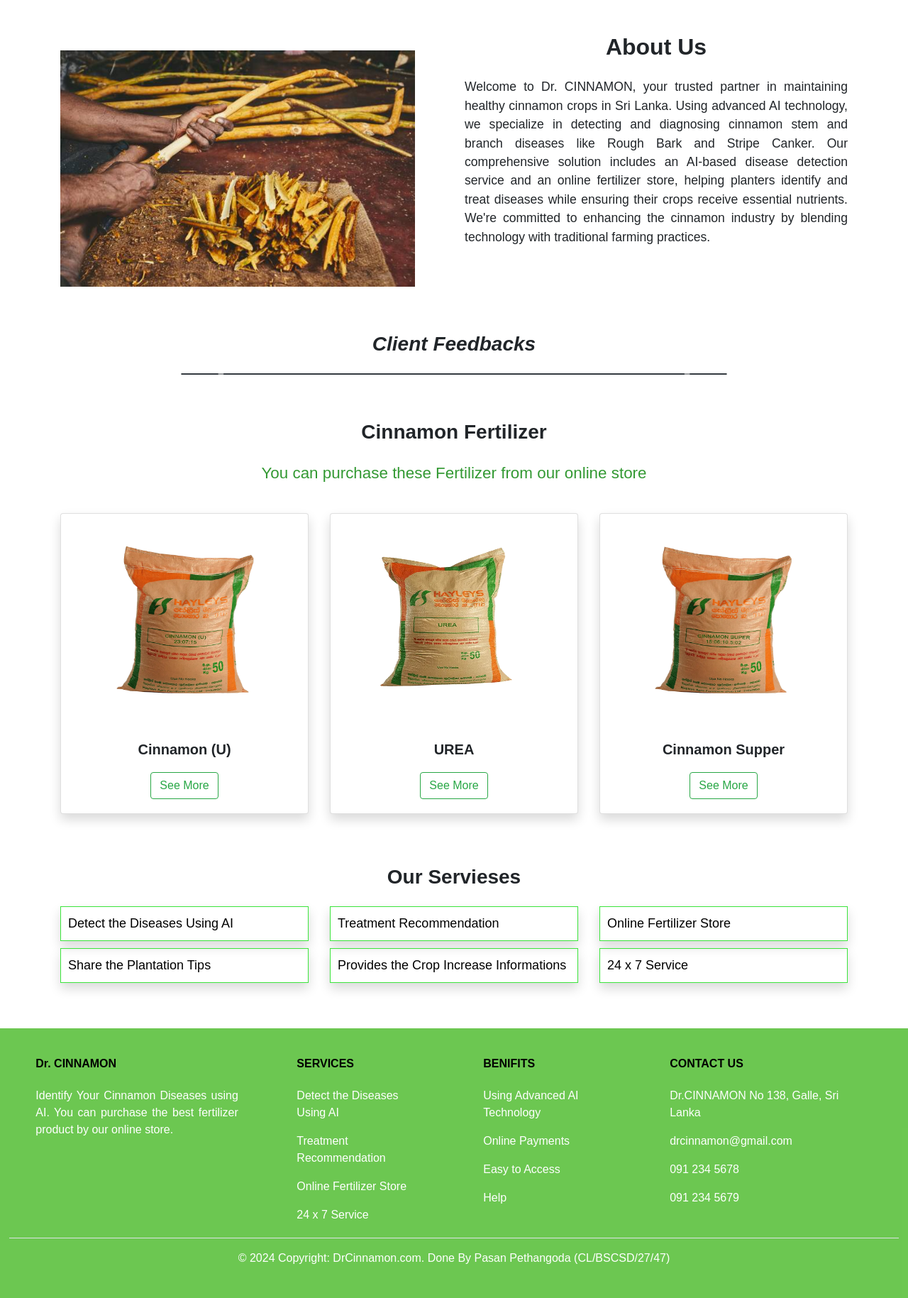
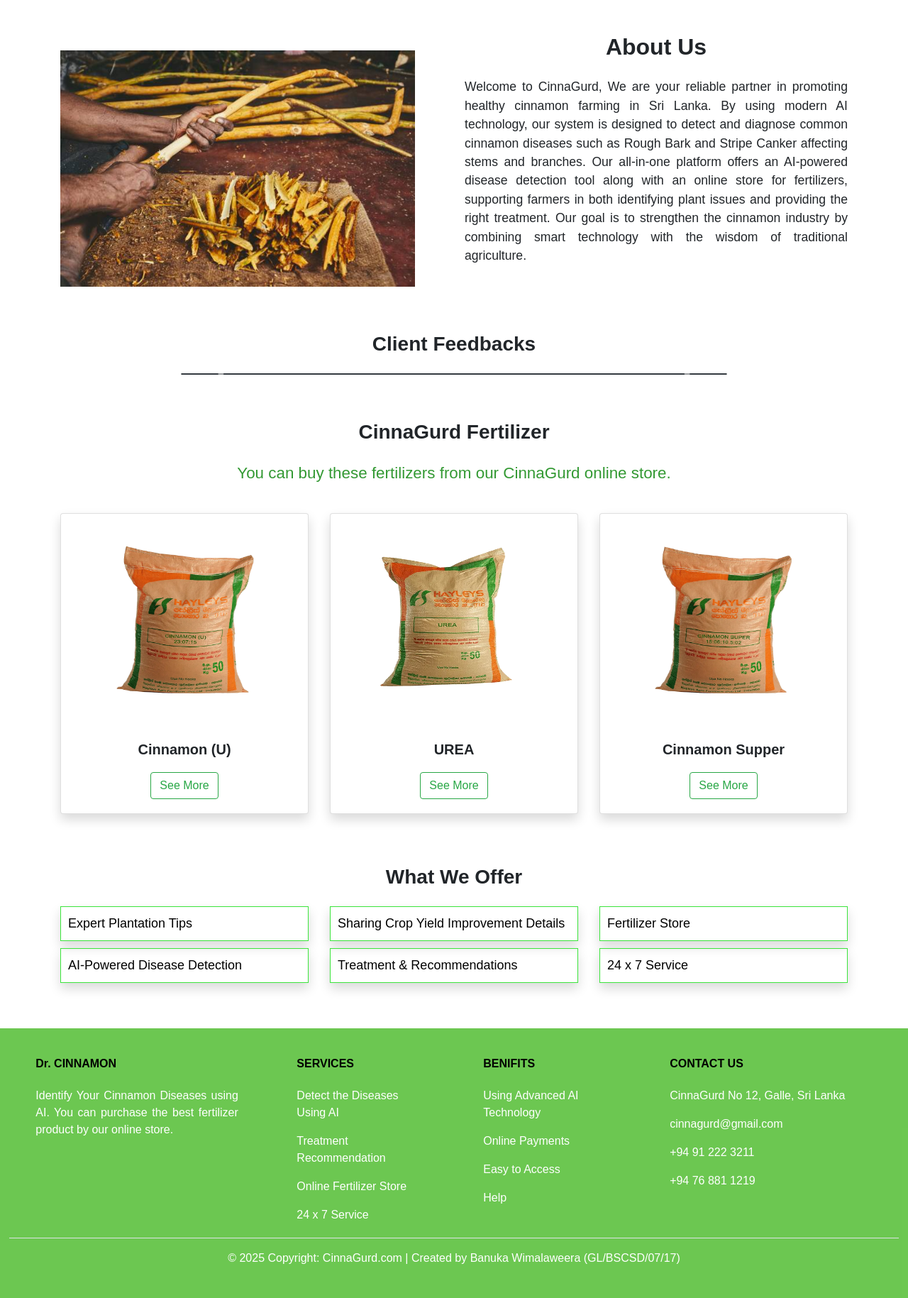
Before and after one commit to YasasriBanuka/Research-Development, a Flask app: page / in a window 1280 px wide. Shown: the part 698-2527 px from the top of the page at 71% size. Run offline with Flask 2, Linux system fonts and the light colour scheme; data that the repository does not hold is empty; some libraries are stand-ins or nearby versions.

```diff
--- a/static/css/styles.css
+++ b/static/css/styles.css
@@ -11,7 +11,7 @@ body {
     position: relative;
     height: 80vh;
     background: linear-gradient(rgba(0,0,0,0.7),
-    rgba(0,0,0,0.7)), url('https://www.ceylonboutique.com/cdn/shop/articles/cinnamon-2.webp') center/cover no-repeat;
+    rgba(0,0,0,0.7)), url('https://cdn.shopify.com/s/files/1/0767/4655/files/cinnamon-3809537_1280_600x600.jpg?v=1608223153') center/cover no-repeat;
     display: flex;
     align-items: center;
     justify-content: center;
--- a/templates/detect.html
+++ b/templates/detect.html
@@ -52,7 +52,7 @@
 
 <!-- Navbar start -->
 <nav class="navbar navbar-expand-lg navbar-dark bg-dark">
-  <a class="navbar-brand pl-5" href="/">Dr. CINNAMON</a>
+  <a class="navbar-brand pl-5" href="/">CinnaGurd</a>
   <div class="collapse navbar-collapse">
     <ul class="navbar-nav ml-auto pr-5">
       <li class="nav-item">
--- a/templates/feedback.html
+++ b/templates/feedback.html
@@ -127,6 +127,7 @@
 </div>
 </div>
 </div>
+
 <!-- Display Feedback section -->
 
     <script src="https://code.jquery.com/jquery-3.5.1.slim.min.js"></script>
--- a/templates/index.html
+++ b/templates/index.html
@@ -3,8 +3,8 @@
   <head>
     <meta charset="utf-8">
     <meta name="viewport" content="width=device-width, initial-scale=1, shrink-to-fit=no">
-    <title>Dr.CINNAMON - Cinnamon Plant Disease Detection</title>
-    <link rel="icon" href="{{ url_for('image_file', filename='cinnamon.png') }}" type="image/x-icon">
+    <title>CinnaGurd</title>
+    <link rel="icon" href="{{ url_for('image_file', filename='Cinna.png') }}" type="image/x-icon">
     <link href="https://stackpath.bootstrapcdn.com/bootstrap/4.5.2/css/bootstrap.min.css" rel="stylesheet">
     <link rel="stylesheet" href="{{ url_for('static', filename='css/styles.css') }}">
 
@@ -14,7 +14,7 @@
 
 <!-- Navbar start -->
 <nav class="navbar navbar-expand-lg navbar-dark bg-dark border-bottom border-success">
-  <a class="navbar-brand pl-5" href="/">Dr. CINNAMON</a>
+  <a class="navbar-brand pl-5" href="/">CinnaGurd</a>
   <div class="collapse navbar-collapse">
     <ul class="navbar-nav ml-auto pr-5">
       <li class="nav-item">
@@ -35,8 +35,8 @@
 <!-- Hero Section  -->
 <div class="hero-section">
       <div class="hero-content">
-        <h1>Welcome to Dr.CINNAMON</h1>
-        <p class="p">Click the Get Start button for the Detect the Cinnamon Plant Diseases</p>
+        <h1>Welcome to CinnaGurd</h1>
+        <p class="p">Click “Get Started” to Detect Diseases in Cinnamon Stems</p>
         <a class="button" href="/detect">GET STARTED</a>
       </div>
 </div>
@@ -54,12 +54,12 @@
         <div class="col-lg-6 col-md-12 col-12 ps-lg-2 ">
             <div class="about-text">
             <h2 class="pb-3 text-center display-5 font-weight-bold">About Us</h2>
-            <p>Welcome to Dr. CINNAMON, your trusted partner in maintaining healthy cinnamon crops in Sri Lanka.
-              Using advanced AI technology, we specialize in detecting and diagnosing cinnamon stem and branch
-              diseases like Rough Bark and Stripe Canker. Our comprehensive solution includes an AI-based disease
-              detection service and an online fertilizer store, helping planters identify and treat diseases while
-              ensuring their crops receive essential nutrients. We're committed to enhancing the cinnamon industry by
-              blending technology with traditional farming practices.</p>
+            <p>Welcome to CinnaGurd, We are your reliable partner in promoting healthy cinnamon farming in Sri Lanka.
+              By using modern AI technology, our system is designed to detect and diagnose common cinnamon diseases such as
+              Rough Bark and Stripe Canker affecting stems and branches. Our all-in-one platform offers an AI-powered
+              disease detection tool along with an online store for fertilizers, supporting farmers in both identifying
+              plant issues and providing the right treatment. Our goal is to strengthen the cinnamon industry by
+              combining smart technology with the wisdom of traditional agriculture.</p>
 
             </div>
         </div>
@@ -69,7 +69,7 @@
 
 <!-- Display Feedback section -->
 <div class="container mt-5 pt-3" style="max-width: 800px;">
-  <h3 class="text-center font-weight-bold"><i>Client Feedbacks</i></h3>
+  <h3 class="text-center font-weight-bold"><B>Client Feedbacks</B></h3>
   <div class="row">
     <div class="col-12">
        <div id="feedbackCarousel" class="carousel slide mt-3 border border-dark" style="border-radius: 10px;" data-ride="carousel">
@@ -102,9 +102,9 @@
 
 <!-- Fertilizer Section -->
 <div class="our-team container mt-5 mb-5">
-  <h3 class="text-center display-6 font-weight-bold pt-3">Cinnamon Fertilizer</h3>
+  <h3 class="text-center display-6 font-weight-bold pt-3"><B>CinnaGurd Fertilizer</B></h3>
     <div class="row justify-content-center">
-      <p class="lead pt-3 text-center">You can purchase these Fertilizer from our online store</p>
+      <p class="lead pt-3 text-center">You can buy these fertilizers from our CinnaGurd online store.</p>
     </div>
   <div class="row pt-4 mb-5">
     <div class="col-lg-4 col-md-4 col-sm-12">
@@ -143,24 +143,24 @@
 
 <!-- Services Section  -->
 <div class="container mt-5 mb-5">
-<h3 class="text-center display-6 font-weight-bold pt-4">Our Servieses</h3>
+<h3 class="text-center display-6 font-weight-bold pt-4"><B>What We Offer</B></h3>
   <div class="row pt-3">
     <div class="col-md-4">
      <ul class="responsive-list">
-        <li class="responsive-list-item shadow">Detect the Diseases Using AI</li>
-        <li class="responsive-list-item shadow">Share the Plantation Tips</li>
+        <li class="responsive-list-item shadow">Expert Plantation Tips</li>
+        <li class="responsive-list-item shadow">AI-Powered Disease Detection</li>
 
       </ul>
     </div>
     <div class="col-md-4">
       <ul class="responsive-list">
-        <li class="responsive-list-item shadow">Treatment Recommendation</li>
-        <li class="responsive-list-item shadow">Provides the Crop Increase Informations</li>
+        <li class="responsive-list-item shadow">Sharing Crop Yield Improvement Details</li>
+        <li class="responsive-list-item shadow">Treatment & Recommendations</li>
       </ul>
     </div>
     <div class="col-md-4">
       <ul class="responsive-list">
-        <li class="responsive-list-item shadow">Online Fertilizer Store</li>
+        <li class="responsive-list-item shadow">Fertilizer Store</li>
         <li class="responsive-list-item shadow">24 x 7 Service</li>
       </ul>
     </div>
@@ -219,10 +219,10 @@
         <hr class="w-100 clearfix d-md-none" />
         <div class="col-md-4 col-lg-3 col-xl-3 mx-auto mt-3">
           <h6 class="text-uppercase mb-4 font-weight-bold" style="color: black;">Contact Us</h6>
-          <p>Dr.CINNAMON No 138, Galle, Sri Lanka</p>
-          <p>drcinnamon@gmail.com</p>
-          <p>091 234 5678</p>
-          <p>091 234 5679</p>
+          <p>CinnaGurd No 12, Galle, Sri Lanka</p>
+          <p>cinnagurd@gmail.com</p>
+          <p>+94 91 222 3211</p>
+          <p>+94 76 881 1219</p>
         </div>
 
       </div>
@@ -235,12 +235,10 @@
         <div class="col-12">
 
           <div class="p-3 text-center">
-            © 2024 Copyright: <a class="text-white decaration-none" href="#"
-               >DrCinnamon.com. Done By Pasan Pethangoda (CL/BSCSD/27/47)</a>
+            © 2025 Copyright: <a class="text-white decaration-none" href="#"
+               >CinnaGurd.com | Created by Banuka Wimalaweera (GL/BSCSD/07/17)</a>
           </div>
-
         </div>
-
       </div>
     </section>
 
```
Also changed, not shown: templates/products.html (+75 -0 lines), image/Cinna.png (added), uploads/IMG_1559.JPG (added), uploads/IMG_1566.JPG (added).
